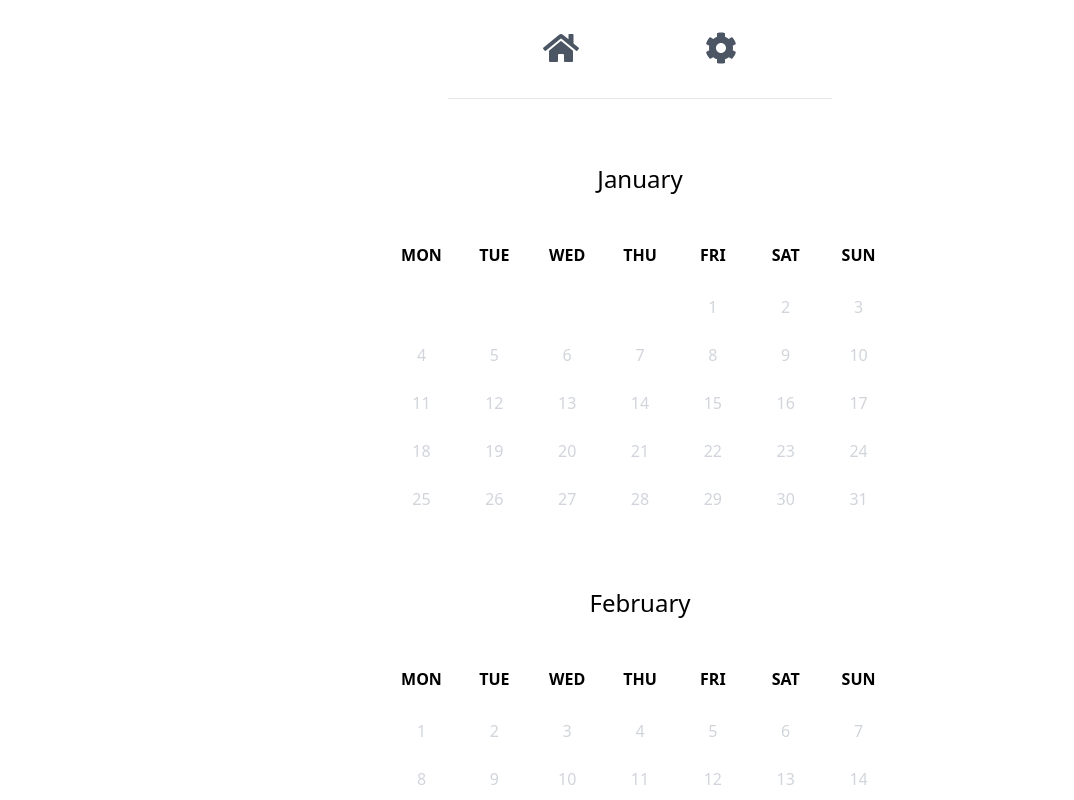
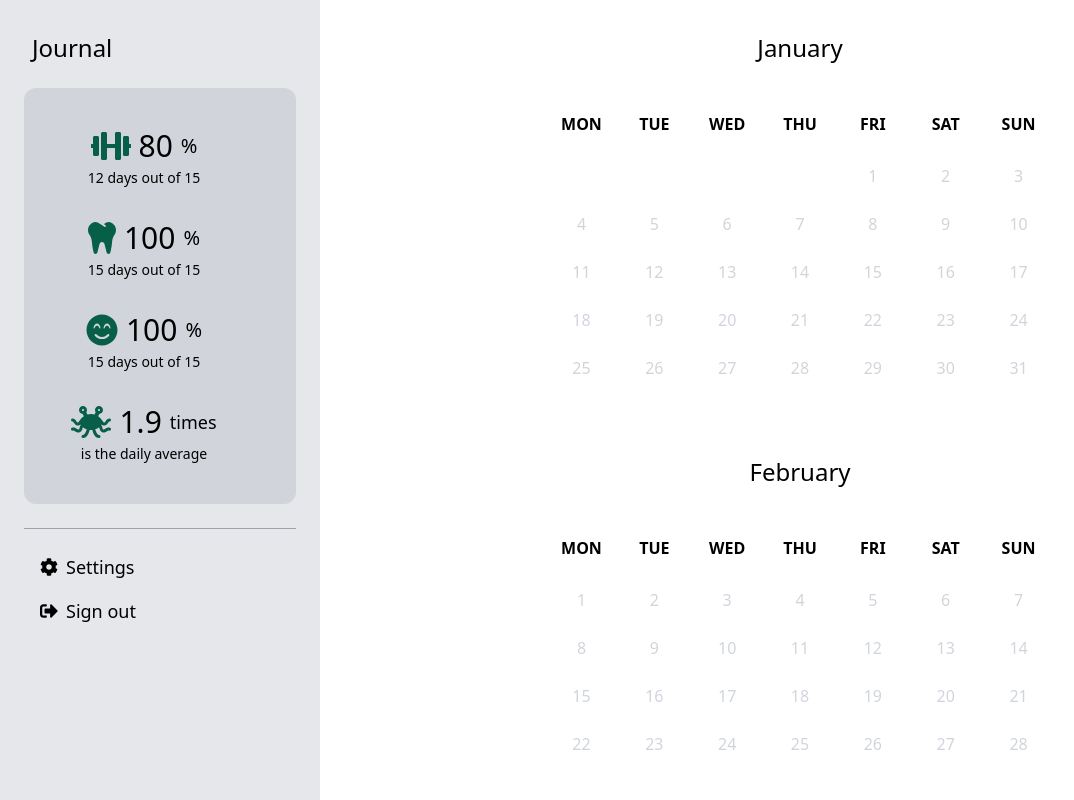
Before and after one commit to juliogarciag/journal, a React (Create React App) app: page / in a window 1280 px wide. Shown: the top 800 px of the page, without its empty margins (0-1074 px from the left). Built offline with nearby package versions, Linux system fonts and the light colour scheme; no server answers.

Commit message:
Design Metrics

```diff
--- a/src/components/App.tsx
+++ b/src/components/App.tsx
@@ -2,7 +2,7 @@ import { QueryClient, QueryClientProvider } from "react-query";
 import { BrowserRouter, Route, Routes } from "react-router-dom";
 import HomePage from "pages/HomePage";
 import SettingsPage from "pages/SettingsPage";
-import Navbar from "./Navbar";
+import Sidebar from "./Sidebar";
 
 const queryClient = new QueryClient({
   defaultOptions: {
@@ -16,11 +16,17 @@ function App() {
   return (
     <QueryClientProvider client={queryClient}>
       <BrowserRouter>
-        <Navbar />
-        <Routes>
-          <Route path="/" element={<HomePage />} />
-          <Route path="/settings" element={<SettingsPage />} />
-        </Routes>
+        <div className="grid grid-cols-12">
+          <aside className="col-span-3">
+            <Sidebar />
+          </aside>
+          <section className="col-span-9" role="main">
+            <Routes>
+              <Route path="/" element={<HomePage />} />
+              <Route path="/settings" element={<SettingsPage />} />
+            </Routes>
+          </section>
+        </div>
       </BrowserRouter>
     </QueryClientProvider>
   );
--- a/src/components/EntryTypeIcon/EntryTypeIcon.tsx
+++ b/src/components/EntryTypeIcon/EntryTypeIcon.tsx
@@ -12,6 +12,7 @@ import {
   FontAwesomeIcon,
   FontAwesomeIconProps,
 } from "@fortawesome/react-fontawesome";
+import clsx from "clsx";
 import { EntryTypeIconType } from "types";
 
 const allowedIcons: Record<EntryTypeIconType, IconDefinition> = {
@@ -27,12 +28,18 @@ const allowedIcons: Record<EntryTypeIconType, IconDefinition> = {
 type EntryTypeIconProps = {
   icon: EntryTypeIconType;
   size?: FontAwesomeIconProps["size"];
+  className?: string;
 };
-function EntryTypeIcon({ icon, size = "1x" }: EntryTypeIconProps) {
+function EntryTypeIcon({
+  icon,
+  size = "1x",
+  className = "",
+}: EntryTypeIconProps) {
   return (
     <FontAwesomeIcon
       icon={allowedIcons[icon] || faQuestionCircle}
       size={size}
+      className={clsx("fill-current", className)}
     />
   );
 }
--- /dev/null
+++ b/src/components/Sidebar/Sidebar.tsx
@@ -0,0 +1,105 @@
+import { faCog, faSignOutAlt } from "@fortawesome/free-solid-svg-icons";
+import { FontAwesomeIcon } from "@fortawesome/react-fontawesome";
+import Button from "components/atoms/Button";
+import Spacer from "components/atoms/Spacer";
+import EntryTypeIcon from "components/EntryTypeIcon";
+import { Link } from "react-router-dom";
+import { EntryTypeIconType } from "types";
+
+function YearMetrics({ year }: { year: number }) {
+  return (
+    <div
+      className="p-8 flex flex-wrap justify-around m-auto"
+      style={{ marginTop: "-2rem" }}
+    >
+      <div className="flex flex-col items-center pr-8 mt-8">
+        <div className="flex items-center">
+          <EntryTypeIcon
+            icon={EntryTypeIconType.Dumbbell}
+            size="2x"
+            className="text-green-800"
+          />
+          <span className="pl-2 text-3xl flex items-center">
+            <span>80</span>
+            <span className="text-xl pl-2">%</span>
+          </span>
+        </div>
+        <div className="text-center text-sm pt-1">12 days out of 15</div>
+      </div>
+      <div className="flex flex-col items-center pr-8 mt-8">
+        <div className="flex items-center">
+          <EntryTypeIcon
+            icon={EntryTypeIconType.Tooth}
+            size="2x"
+            className="text-green-800"
+          />
+          <span className="pl-2 text-3xl flex items-center">
+            <span>100</span>
+            <span className="text-xl pl-2">%</span>
+          </span>
+        </div>
+        <div className="text-center text-sm pt-1">15 days out of 15</div>
+      </div>
+      <div className="flex flex-col items-center pr-8 mt-8">
+        <div className="flex items-center">
+          <EntryTypeIcon
+            icon={EntryTypeIconType.SmileBeam}
+            size="2x"
+            className="text-green-800"
+          />
+          <span className="pl-2 text-3xl flex items-center">
+            <span>100</span>
+            <span className="text-xl pl-2">%</span>
+          </span>
+        </div>
+        <div className="text-center text-sm pt-1">15 days out of 15</div>
+      </div>
+      <div className="flex flex-col items-center pr-8 mt-8">
+        <div className="flex items-center">
+          <EntryTypeIcon
+            icon={EntryTypeIconType.Pastafarianism}
+            size="2x"
+            className="text-green-800"
+          />
+          <span className="pl-2 text-3xl flex items-center">
+            <span>1.9</span>
+            <span className="text-lg pl-2">times</span>
+          </span>
+        </div>
+        <div className="text-center text-sm pt-1">is the daily average</div>
+      </div>
+    </div>
+  );
+}
+
+function Sidebar() {
+  return (
+    <div className="bg-gray-200 w-full h-screen sticky top-0 left-0 px-6 py-4">
+      <Spacer className="h-2" />
+      <header className="p-2">
+        <h1 className="text-2xl">
+          <Link to="/">Journal</Link>
+        </h1>
+      </header>
+      <Spacer className="h-4" />
+      <div className="bg-gray-300 p-2 rounded-xl">
+        <YearMetrics year={2021} />
+      </div>
+      <Spacer className="h-6" />
+      <ul className="p-4 text-lg border-gray-400 border-solid border-t">
+        <li className="pb-4 pt-2">
+          <FontAwesomeIcon icon={faCog} />
+          <Link to="/settings" className="pl-2">
+            Settings
+          </Link>
+        </li>
+        <li>
+          <FontAwesomeIcon icon={faSignOutAlt} />
+          <Button className="pl-2">Sign out</Button>
+        </li>
+      </ul>
+    </div>
+  );
+}
+
+export default Sidebar;
--- /dev/null
+++ b/src/components/Sidebar/index.tsx
@@ -0,0 +1 @@
+export { default } from "./Sidebar";
--- a/src/components/atoms/Button.tsx
+++ b/src/components/atoms/Button.tsx
@@ -10,17 +10,26 @@ import {
 } from "react";
 import noop from "lib/noop";
 
-const VARIANT_CLASSES: { [key: string]: string } = {
-  empty: "",
-  default: "px-2 py-1 border-solid border border-gray-400",
+export enum VariantType {
+  Empty = "empty",
+  Solid = "solid",
+  Outstanding = "outstanding",
+}
+
+const VARIANT_CLASSES: Partial<Record<VariantType, string>> = {
+  [VariantType.Empty]: "",
+  [VariantType.Solid]:
+    "rounded-full px-2 py-1 border-solid border border-gray-400",
 };
 
-VARIANT_CLASSES.outstanding =
-  VARIANT_CLASSES.default + " bg-green-600 text-white";
+VARIANT_CLASSES[VariantType.Outstanding] = clsx(
+  VARIANT_CLASSES[VariantType.Solid],
+  "bg-green-600 text-white"
+);
 
 type ButtonProps = {
   children: ReactNode;
-  variant?: string;
+  variant?: VariantType;
   type?: ButtonHTMLAttributes<HTMLButtonElement>["type"];
   onClick?: (event: MouseEvent<HTMLButtonElement>) => void;
   style?: CSSProperties;
@@ -33,7 +42,7 @@ function Button({
   onClick = noop,
   type = "button",
   style = {},
-  variant = "default",
+  variant = VariantType.Empty,
   disabled = false,
   className = "",
   title,
@@ -64,7 +73,6 @@ function Button({
     <button
       type={type}
       className={clsx(
-        "rounded-full",
         VARIANT_CLASSES[variant] || "",
         {
           "text-gray-400 cursor-not-allowed": disabled,
--- a/src/pages/HomePage/QuantityInput.tsx
+++ b/src/pages/HomePage/QuantityInput.tsx
@@ -1,4 +1,4 @@
-import Button from "components/atoms/Button";
+import Button, { VariantType } from "components/atoms/Button";
 import Spacer from "components/atoms/Spacer";
 import { useCallback } from "react";
 
@@ -16,13 +16,19 @@ function QuantityInput({ value, onChange }: QuantityInputProps) {
 
   return (
     <>
-      <Button onClick={handleDownClick} disabled={value <= 0}>
+      <Button
+        variant={VariantType.Solid}
+        onClick={handleDownClick}
+        disabled={value <= 0}
+      >
         ↓
       </Button>
       <Spacer className="w-1" />
       <code className="p-1">{value}</code>
       <Spacer className="w-1" />
-      <Button onClick={handleUpClick}>↑</Button>
+      <Button variant={VariantType.Solid} onClick={handleUpClick}>
+        ↑
+      </Button>
     </>
   );
 }
--- a/src/pages/SettingsPage/EntryTypeSettings/EntryTypeBlock.tsx
+++ b/src/pages/SettingsPage/EntryTypeSettings/EntryTypeBlock.tsx
@@ -105,7 +105,6 @@ function EntryTypeBlock({
       >
         <div className="flex flex-row text-lg">
           <Button
-            variant="empty"
             className="flex items-center px-4 text-gray-400 hover:text-gray-500"
             style={{ cursor: isBeingDragged ? "grabbing" : "grab" }}
             {...listeners}
@@ -114,7 +113,6 @@ function EntryTypeBlock({
             <FontAwesomeIcon icon={faBars} className="fill-current" />
           </Button>
           <Button
-            variant="empty"
             className="flex flex-row w-full pr-6 py-2"
             title="Edit Type"
             onClick={goIntoEditMode}
--- a/src/pages/SettingsPage/EntryTypeSettings/EntryTypeDeletionBlock.tsx
+++ b/src/pages/SettingsPage/EntryTypeSettings/EntryTypeDeletionBlock.tsx
@@ -1,4 +1,3 @@
-import { faObjectUngroup } from "@fortawesome/free-solid-svg-icons";
 import Button from "components/atoms/Button";
 import fetchApi from "fetchApi";
 import { ReactNode, Suspense, useCallback } from "react";
@@ -39,8 +38,7 @@ function EntryTypeDeletionBlock({ entryType }: { entryType: EntryTypeType }) {
           <p>Do you want to delete this type?</p>
           <div className="ml-auto">
             <Button
-              variant="empty"
-              className="bg-red-400 hover:bg-red-600 px-4 py-1"
+              className="bg-red-400 hover:bg-red-600 px-4 py-1 rounded-full"
               onClick={deleteEntryType}
             >
               Delete
--- a/src/pages/SettingsPage/EntryTypeSettings/EntryTypeSettings.tsx
+++ b/src/pages/SettingsPage/EntryTypeSettings/EntryTypeSettings.tsx
@@ -14,7 +14,7 @@ import {
   sortableKeyboardCoordinates,
   verticalListSortingStrategy,
 } from "@dnd-kit/sortable";
-import Button from "components/atoms/Button";
+import Button, { VariantType } from "components/atoms/Button";
 import Spacer from "components/atoms/Spacer";
 import fetchApi from "fetchApi";
 import { MouseEvent, useCallback, useState } from "react";
@@ -144,7 +144,7 @@ function EntryTypeSettings() {
         <h1 className="text-2xl">Entry Types</h1>
         {showCreationForm ? null : (
           <Button
-            variant="outstanding"
+            variant={VariantType.Outstanding}
             className="ml-auto px-2"
             onClick={displayCreationForm}
           >
```
Also changed, not shown: src/pages/HomePage/BooleanInput.tsx (+8 -9 lines), src/pages/HomePage/DayBubble.tsx (+6 -2 lines), src/pages/SettingsPage/EntryTypeSettings/EntryTypeForm.tsx (+10 -10 lines).
